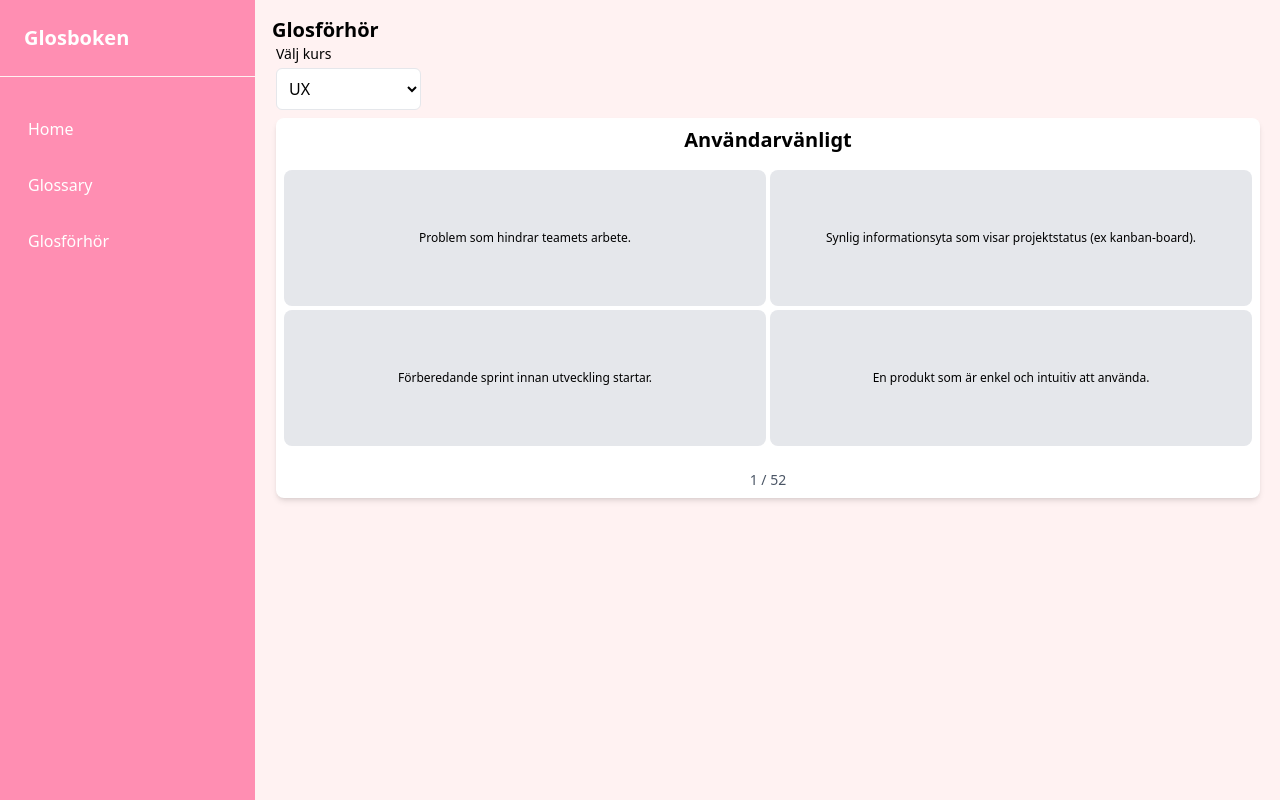
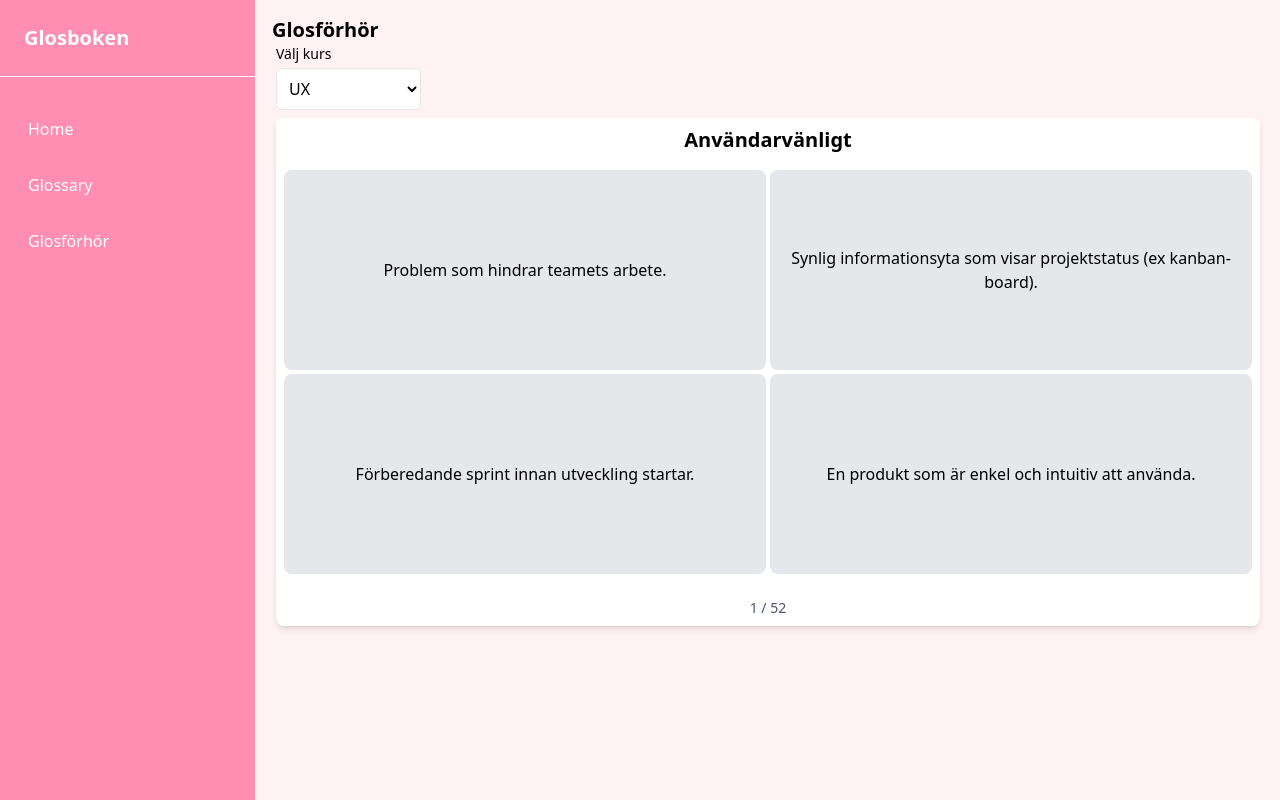
Before and after one commit to ThelmaMattsson/ux-course-glossary, a React (Vite) app: page /ux-course-glossary/glosTest in a window 1280 px wide. Built offline with nearby package versions, Linux system fonts and the light colour scheme.

Commit message:
changed card text size in glostest

```diff
--- a/src/components/TestContainer.tsx
+++ b/src/components/TestContainer.tsx
@@ -91,7 +91,7 @@ export default function TestContainer({ cards }: Props) {
                             <button
                                 key={option.definition}
                                 onClick={() => handleAnswer(option.definition)}
-                                className={`h-34 flex items-center text-xs justify-center text-center rounded-lg p-3 transition cursor-pointer overflow-scroll ${bgColor}`}
+                                className={`h-50 flex items-center text-s justify-center text-center rounded-lg p-3 transition cursor-pointer overflow-scroll ${bgColor}`}
                             >
                                 {option.definition}
                             </button>
```
